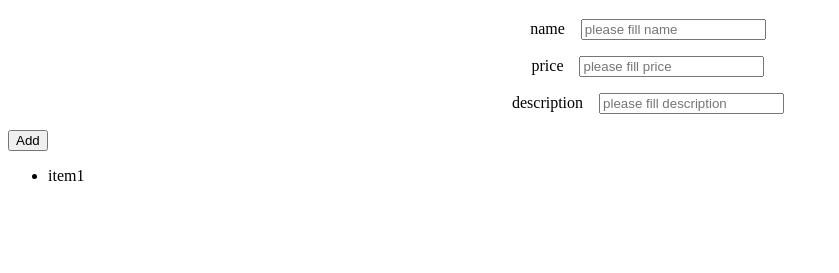
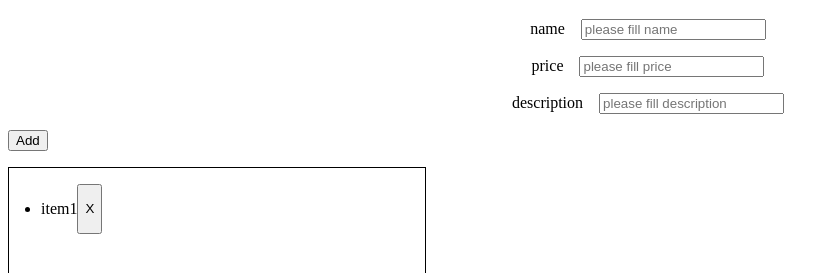
Before and after one commit to ykrantz/product-list, a plain HTML site: page index.html in a window 1280 px wide. Shown: the part 61-334 px from the top of the page, without its empty margins (0-839 px from the left). Drawn offline with Linux system fonts and the light colour scheme.

Commit message:
adding delete button+fix adding bug+ createing details. input types still as array

```diff
--- a/main.js
+++ b/main.js
@@ -12,7 +12,9 @@ const $app = document.getElementById("app");
 createMainAppContainer();
 createAppHeader();
 createInputProductDetails();
+// createProductsContainer();
 createProductsList();
+createProductDetails();
 //
 //
 
@@ -34,25 +36,22 @@ function Product(id, prdName, price, description) {
 
 function createMainAppContainer() {
   const $appContainer = elementGenerator("div", "appContainer");
-  //   const mainDiv = ["inputProductDetails", "productsList", "productDitails"];
+  //   const mainDiv = ["inputProductDetails", "productsList", "productDetails"];
   const $appHeader = elementGenerator("div", "appHeader");
   const $inputProductDetails = elementGenerator("div", "inputProductDetails");
+  const $poductContainer = elementGenerator("div", "poductContainer");
   const $productsList = elementGenerator("div", "productsList");
-  const $productDitails = elementGenerator("div", "productDitails");
+  const $productDetails = elementGenerator("div", "productDetails");
+  $poductContainer.append($productsList, $productDetails);
 
-  $appContainer.append(
-    $appHeader,
-    $inputProductDetails,
-    $productsList,
-    $productDitails
-  );
+  $appContainer.append($appHeader, $inputProductDetails, $poductContainer);
 
   document.getElementById("app").append($appContainer);
   console.log("app was created");
 }
 
 function createAppHeader() {
-  const $appHeader = document.getElementById("appHeader");
+  // const $appHeader = document.getElementById("appHeader");
   const $newTitle = elementGenerator(
     "h1",
     "mainTitle",
@@ -60,7 +59,7 @@ function createAppHeader() {
     "Product List"
   );
 
-  $appHeader.append($newTitle);
+  document.getElementById("appHeader").append($newTitle);
 }
 
 function createInputProductDetails() {
@@ -70,19 +69,17 @@ function createInputProductDetails() {
     createInputAndLabel(i, i);
   }
 
-  const $inputProductDetails = document.getElementById("inputProductDetails");
   const $addButton = buttonGenerator(
     addProductToList,
     "Add",
     "addProduct-button",
     "btn"
   );
-  $inputProductDetails.append($addButton);
+  // const $inputProductDetails = document.getElementById("inputProductDetails");
+  document.getElementById("inputProductDetails").append($addButton);
 }
 
 function createInputAndLabel(inputName, inputLabel) {
-  const $inputProductDetails = document.getElementById("inputProductDetails");
-
   const $newLabel = elementGenerator(
     "label",
     `${inputLabel}Label`,
@@ -106,32 +103,156 @@ function createInputAndLabel(inputName, inputLabel) {
   );
   $inputDiv.className = "inputDiv";
   $inputDiv.append($newLabel, $newInput);
-
-  $inputProductDetails.append($inputDiv);
+  // const $inputProductDetails = document.getElementById("inputProductDetails");
+  document.getElementById("inputProductDetails").append($inputDiv);
 }
 
+// function createProductsContainer() {
+//   const $productsContainer = elementGenerator("div", "productsContainer");
+// }
 function createProductsList() {
-  // TODO: delete existing UL
+  const $productListUl = elementGenerator("ul", "productListUl");
 
-  const $productListUl = elementGenerator("ul");
+  // for (let product of productList) {
+  for (let i = 0; i < productList.length; i++) {
+    // console.log(product, 4);
+    // const $newProduct = elementGenerator(
+    //   "li",
+    //   `${product?.prdName}`,
+    //   "productLi",
+    //   product?.prdName
+    // );
+    const $newProduct = createProductLi(productList[i], i);
 
-  for (let product of productList) {
-    console.log(product, 4);
-    const $newProduct = elementGenerator(
-      "li",
-      `${product?.prdName}`,
-      "productLi",
-      product?.prdName
-    );
     $productListUl.append($newProduct);
   }
 
-  const $productsList = document.getElementById("productsList");
-  $productsList.append($productListUl);
+  // const $productsList = document.getElementById("productsList");
+  document.getElementById("productsList").append($productListUl);
+}
+
+function createProductDetails() {
+  const $productName = elementGenerator("p", "productName", "productDetails");
+  const $productPrice = elementGenerator("p", "productPrice", "productDetails");
+  const $productDescription = elementGenerator(
+    "p",
+    "productDescription",
+    "productDetails"
+  );
+
+  // const $productDetails = elementGenerator(
+  //   "div",
+  //   "productDetails",
+  //   "productDetailsDiv"
+  // );
+  document
+    .getElementById("productDetails")
+    .append($productName, $productPrice, $productDescription);
+  console.log("15");
+}
+
+function refreshProductsList() {
+  // TODO: delete existing UL and fix
+  clearProductList();
+  // debugger;
+  const $productListUl = document.getElementById("productListUl");
+
+  // for (let product of productList) {
+  for (let i = 0; i < productList.length; i++) {
+    // console.log(product, 4);
+    // const $newProduct = elementGenerator(
+    //   "li",
+    //   `${product?.prdName}`,
+    //   "productLi",
+    //   product?.prdName
+    // );
+
+    const $newProduct = createProductLi(productList[i], i);
+    $productListUl.append($newProduct);
+  }
+
+  // const $productsList = document.getElementById("productsList");
+  document.getElementById("productsList").append($productListUl);
+}
+
+function clearProductList() {
+  // TODO:CHECK
+  const $productListUl = document.getElementById("productListUl");
+  console.log($productListUl, 14);
+
+  // $productListUl.innerHTML = "";
+
+  while ($productListUl.firstChild) {
+    $productListUl.removeChild($productListUl.firstChild);
+  }
+  console.log("productlist was clear");
+  // debugger;
 }
 // ***********
 // main functions:
 // ***********
+
+// function createProductLi1(product, productIdNumber) {
+//   const $newProduct = elementGenerator(
+//     "li",
+//     `${product?.prdName}`,
+//     "productLi",
+//     product?.prdName
+//   );
+//   $newProduct.dataset.productId = productIdNumber;
+//   const $deleteButton = buttonGenerator(
+//     deleteProductFromUl,
+//     "X",
+//     `deleteProductButton_${productIdNumber}`,
+//     "deleteProductButton"
+//   );
+//   $deleteButton.dataset.productId = productIdNumber;
+//   $newProduct.append($deleteButton);
+//   console.log($newProduct, 11);
+//   return $newProduct;
+// }
+
+function createProductLi(product, productIdNumber) {
+  const $newProduct = elementGenerator(
+    "p",
+    `${product?.prdName}`,
+    "productP",
+    product?.prdName
+  );
+  $newProduct.dataset.productId = productIdNumber;
+  const $deleteButton = buttonGenerator(
+    deleteProductFromUl,
+    "X",
+    `deleteProductButton_${productIdNumber}`,
+    "deleteProductButton"
+  );
+  $deleteButton.dataset.productId = productIdNumber;
+  const $newProductDiv = elementGenerator(
+    "div",
+    `${product?.prdName}Div`,
+    "productDiv"
+  );
+  $newProductDiv.append($newProduct, $deleteButton);
+  const $newProductLi = elementGenerator(
+    "li",
+    `${product?.prdName}Li`,
+    "productLi"
+  );
+  $newProductLi.dataset.productId = productIdNumber;
+
+  $newProductLi.append($newProductDiv);
+  $newProductLi.addEventListener("click", refreshShownProductDetails);
+  // console.log($newProduct, 11);
+  return $newProductLi;
+}
+
+function deleteProductFromUl(e) {
+  const productIdNum = e.target.dataset.productId;
+  console.log(productIdNum, e.target);
+  deleteProductFromList(productIdNum);
+  refreshProductsList();
+  // TODO: finish
+}
 
 function addProductToList() {
   //   TODO: check using form to get value and delete
@@ -151,16 +272,46 @@ function addProductToList() {
   productList.push(newProduct);
 
   console.log("product was added", newProduct);
-  console.log($nameInput);
-  //   TODO: add single item to list instead of create product list
-  createProductsList();
+
+  const $newProduct = createProductLi(newProduct, productList.length - 1);
+  document.getElementById("productListUl").append($newProduct);
   clearInputs();
+}
+
+function showProductDetails(productIdNum) {
+  const productDetails = productList[productIdNum];
+  for (let productType of INPUT_TYPES) {
+    // console.log(
+    //   `product${
+    //     productType.charAt(0).toUpperCase() + productType.substring(1)
+    //   }`,
+    //   document.getElementById(
+    //     `product${
+    //       productType.charAt(0).toUpperCase() + productType.substring(1)
+    //     }`
+    //   ),
+    //   16
+    // );
+    console.log(productDetails[productType], 17, productType);
+
+    document.getElementById(
+      `product${productType.charAt(0).toUpperCase() + productType.substring(1)}`
+    ).innerHTML = productDetails[productType];
+  }
+}
+
+function refreshShownProductDetails(e) {
+  const productIdNum = e.target.dataset.productId;
+
+  showProductDetails(productIdNum);
 }
 
 // ***********
 // side functions:
 // ***********
-
+function deleteProductFromList(productId) {
+  productList.splice(productId, productList.length > 0 ? 1 : 0);
+}
 function clearInputs() {
   const inputsToClear = document.getElementsByClassName("productInput");
   for (let $input of inputsToClear) {
--- a/style.css
+++ b/style.css
@@ -12,9 +12,25 @@
     text-align: center;
 }
 
+.productLi{
+    margin-left: 1rem;
+    /* width: 200px; */
+}
+.productDiv{
+    display: flex;
+}
+#poductContainer{
+    display: flex;
+}
 #addProduct-button{
     /* justify-content: center; */
 }
 /* #appContainer{
     background-color: blue;
 } */
+#productListUl{
+    border: solid 1px;
+    min-height: 30vh;
+    padding: 1rem;
+   width: 30vw;
+}
```
